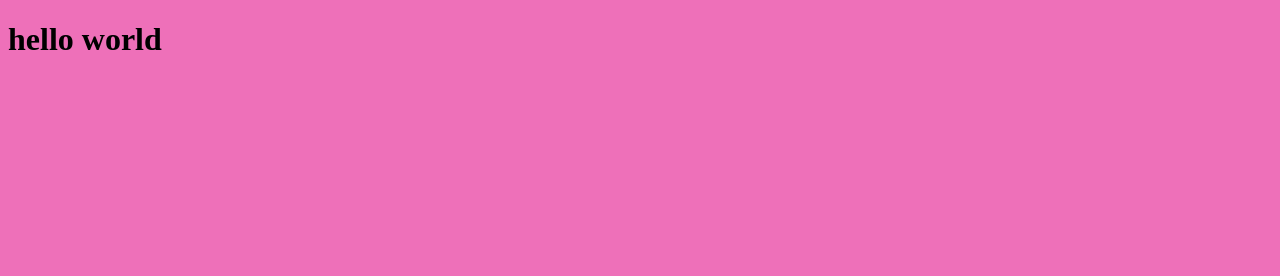
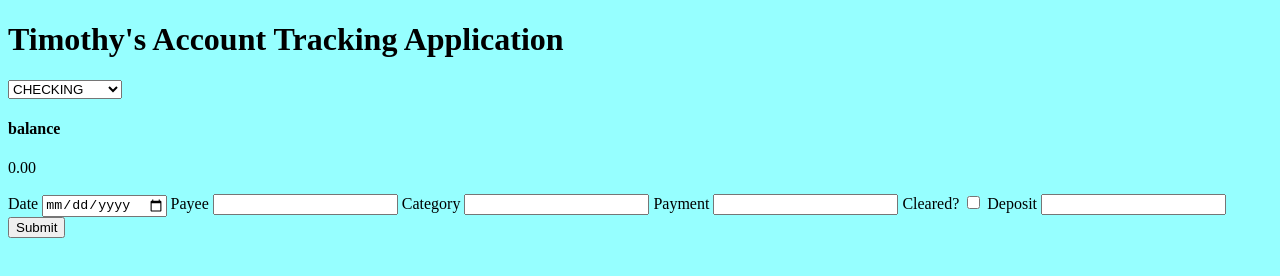
Before and after one commit to darclay/expense-tracker-html-css-js, a plain HTML site: page index.html in a window 1280 px wide. Drawn offline with Linux system fonts and the light colour scheme.

Commit message:
added the application header with name, account dropdown, and balance.  Added transaction form w/out functionality

```diff
--- a/index.html
+++ b/index.html
@@ -11,7 +11,46 @@
     <link rel="stylesheet" href="style.css">
   </head>
   <body>
-    <h1>hello world</h1>
+    <header>
+      <h1>Timothy's Account Tracking Application</h1>
+      <div class="accountDropdownDiv">
+        <select>
+          <option value="checking">CHECKING</option>
+          <option value="savings">SAVINGS</option>
+          <option value="credit">CREDIT CARD</option>
+        </select>
+      </div>
+      <div class="balanceDiv">
+        <h4>balance</h4>
+        <p class="balanceAmount">0.00</p>
+      </div>
+    </header>
+
+    <div class="transactionFormDiv">
+      <form action="">
+        <label for="date">Date
+          <input id="date" type="date">
+        </label>
+        <label for="payee">Payee
+          <input id="payee" type="text">
+        </label>
+        <label for="category">Category
+          <input id="category" type="select">
+        </label>
+        <label for="payment">Payment
+          <input id="payment" type="number">
+        </label>
+        <label for="cleared">Cleared?
+          <input id="cleared" type="checkbox">
+        </label>
+        <label for="deposit">Deposit
+          <input id="deposit" type="number">
+        </label>
+        <label for="submit">
+          <input id="submit" type="submit">
+        </label>
+      </form>
+    </div>
 
     <script src="script.js" async defer></script>
   </body>
--- a/style.css
+++ b/style.css
@@ -1,3 +1,3 @@
 body {
-  background-color: rgb(238, 112, 185);
+  background-color: #96ffff;
 }
```
